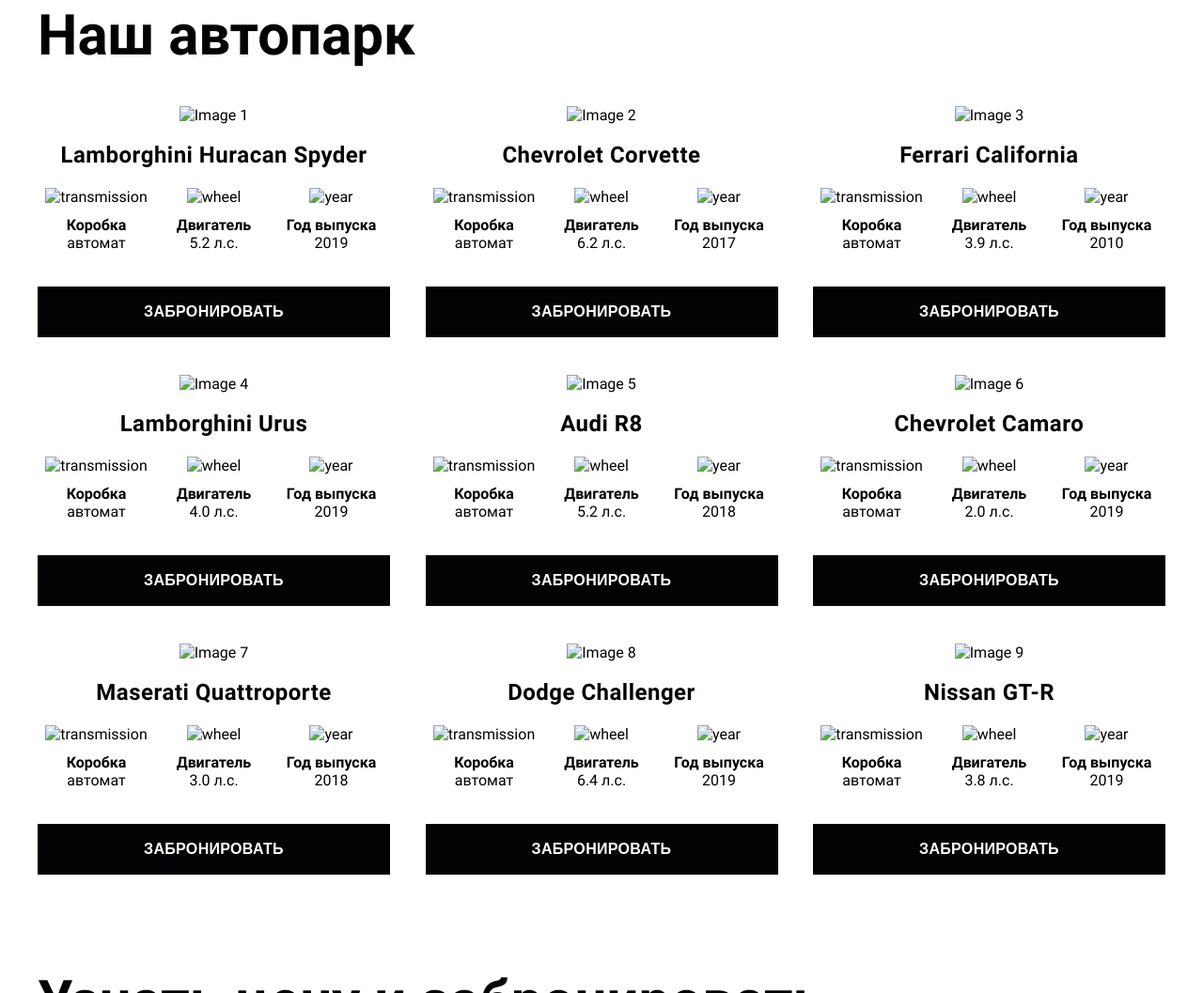
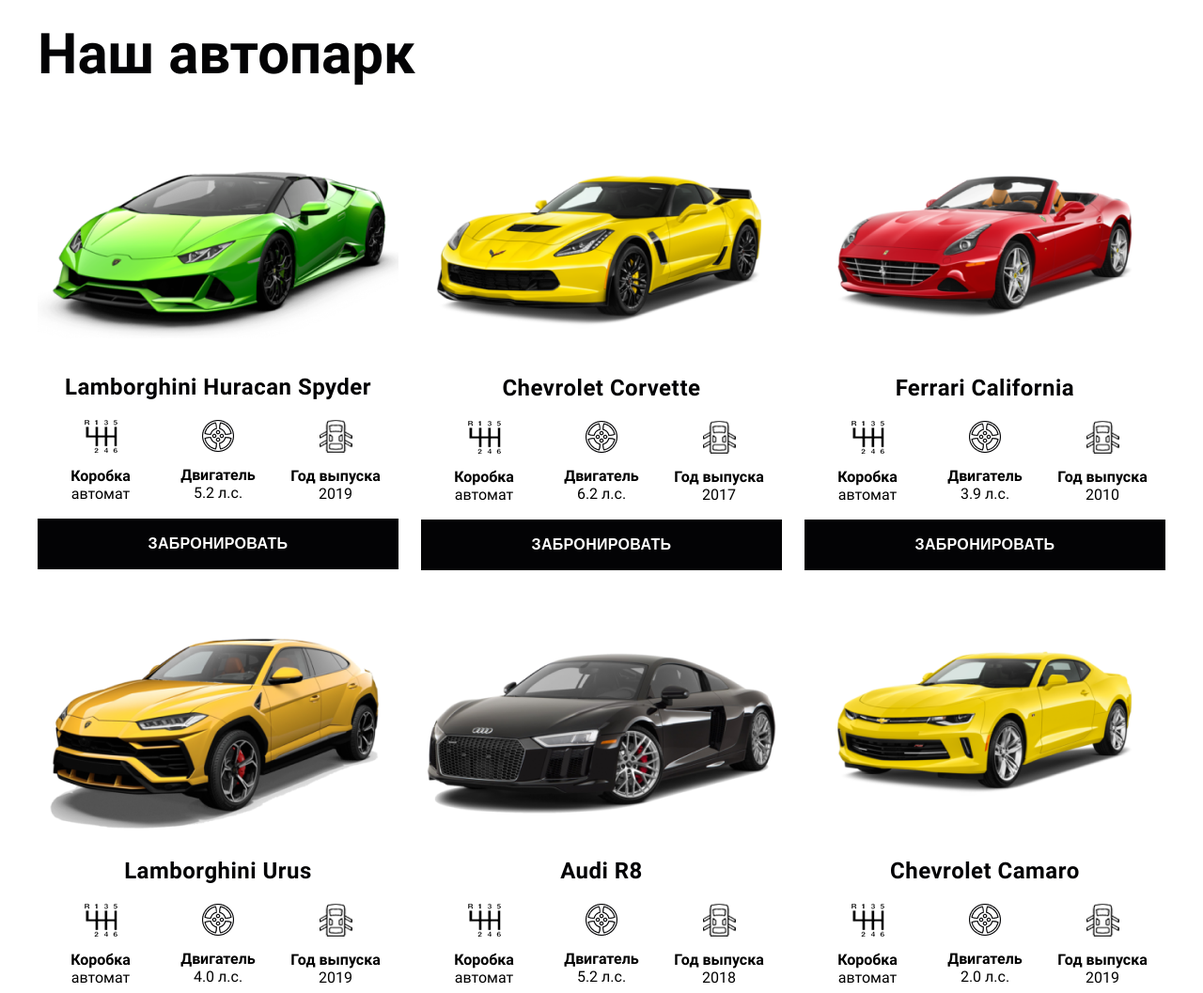
Before and after one commit to Katty00/Cars.github.io, a plain HTML site: page index.html in a window 1280 px wide. Shown: the part 870-1927 px from the top of the page at 94% size. Drawn offline with Linux system fonts and the light colour scheme; files that its build step writes are made by us from their sources; files whose address does not match are found by name.

Commit message:
Update index.html

```diff
--- a/index.html
+++ b/index.html
@@ -3,13 +3,13 @@
 <head>
     <meta charset="UTF-8">
     <title>Аренда премиальных автомобилей</title>
-    <link rel="stylesheet" href="styles/style.css">
+    <link rel="stylesheet" href="style.css">
 </head>
 <body>
 <header class="header">
     <div class="container">
         <div class="logo">
-            <img src="images/logo.png" alt="logo">
+            <img src="logo.png" alt="logo">
         </div>
         <nav class="menu">
             <ul>
@@ -48,22 +48,22 @@
         <div class="car-items">
             <div class="car-item">
                 <div class="car-item-image">
-                    <img src="images/1.png" alt="Image 1">
+                    <img src="1.png" alt="Image 1">
                 </div>
                 <div class="car-item-title">Lamborghini Huracan Spyder</div>
                 <div class="car-item-info">
                     <div class="car-item-point">
-                        <img src="images/transmission.png" alt="transmission">
+                        <img src="transmission.png" alt="transmission">
                         <div>Коробка</div>
                         <div>автомат</div>
                     </div>
                     <div class="car-item-point">
-                        <img src="images/wheel.png" alt="wheel">
+                        <img src="wheel.png" alt="wheel">
                         <div>Двигатель</div>
                         <div>5.2 л.с.</div>
                     </div>
                     <div class="car-item-point">
-                        <img src="images/year.png" alt="year">
+                        <img src="year.png" alt="year">
                         <div>Год выпуска</div>
                         <div>2019</div>
                     </div>
@@ -74,22 +74,22 @@
             </div>
             <div class="car-item">
                 <div class="car-item-image">
-                    <img src="images/2.png" alt="Image 2">
+                    <img src="2.png" alt="Image 2">
                 </div>
                 <div class="car-item-title">Chevrolet Corvette</div>
                 <div class="car-item-info">
                     <div class="car-item-point">
-                        <img src="images/transmission.png" alt="transmission">
+                        <img src="transmission.png" alt="transmission">
                         <div>Коробка</div>
                         <div>автомат</div>
                     </div>
                     <div class="car-item-point">
-                        <img src="images/wheel.png" alt="wheel">
+                        <img src="wheel.png" alt="wheel">
                         <div>Двигатель</div>
                         <div>6.2 л.с.</div>
                     </div>
                     <div class="car-item-point">
-                        <img src="images/year.png" alt="year">
+                        <img src="year.png" alt="year">
                         <div>Год выпуска</div>
                         <div>2017</div>
                     </div>
@@ -100,22 +100,22 @@
             </div>
             <div class="car-item">
                 <div class="car-item-image">
-                    <img src="images/3.png" alt="Image 3">
+                    <img src="3.png" alt="Image 3">
                 </div>
                 <div class="car-item-title">Ferrari California</div>
                 <div class="car-item-info">
                     <div class="car-item-point">
-                        <img src="images/transmission.png" alt="transmission">
+                        <img src="transmission.png" alt="transmission">
                         <div>Коробка</div>
                         <div>автомат</div>
                     </div>
                     <div class="car-item-point">
-                        <img src="images/wheel.png" alt="wheel">
+                        <img src="wheel.png" alt="wheel">
                         <div>Двигатель</div>
                         <div>3.9 л.с.</div>
                     </div>
                     <div class="car-item-point">
-                        <img src="images/year.png" alt="year">
+                        <img src="year.png" alt="year">
                         <div>Год выпуска</div>
                         <div>2010</div>
                     </div>
@@ -126,22 +126,22 @@
             </div>
             <div class="car-item">
                 <div class="car-item-image">
-                    <img src="images/4.png" alt="Image 4">
+                    <img src="4.png" alt="Image 4">
                 </div>
                 <div class="car-item-title">Lamborghini Urus</div>
                 <div class="car-item-info">
                     <div class="car-item-point">
-                        <img src="images/transmission.png" alt="transmission">
+                        <img src="transmission.png" alt="transmission">
                         <div>Коробка</div>
                         <div>автомат</div>
                     </div>
                     <div class="car-item-point">
-                        <img src="images/wheel.png" alt="wheel">
+                        <img src="wheel.png" alt="wheel">
                         <div>Двигатель</div>
                         <div>4.0 л.с.</div>
                     </div>
                     <div class="car-item-point">
-                        <img src="images/year.png" alt="year">
+                        <img src="year.png" alt="year">
                         <div>Год выпуска</div>
                         <div>2019</div>
                     </div>
@@ -152,22 +152,22 @@
             </div>
             <div class="car-item">
                 <div class="car-item-image">
-                    <img src="images/5.png" alt="Image 5">
+                    <img src="5.png" alt="Image 5">
                 </div>
                 <div class="car-item-title">Audi R8</div>
                 <div class="car-item-info">
                     <div class="car-item-point">
-                        <img src="images/transmission.png" alt="transmission">
+                        <img src="transmission.png" alt="transmission">
                         <div>Коробка</div>
                         <div>автомат</div>
                     </div>
                     <div class="car-item-point">
-                        <img src="images/wheel.png" alt="wheel">
+                        <img src="wheel.png" alt="wheel">
                         <div>Двигатель</div>
                         <div>5.2 л.с.</div>
                     </div>
                     <div class="car-item-point">
-                        <img src="images/year.png" alt="year">
+                        <img src="year.png" alt="year">
                         <div>Год выпуска</div>
                         <div>2018</div>
                     </div>
@@ -178,22 +178,22 @@
             </div>
             <div class="car-item">
                 <div class="car-item-image">
-                    <img src="images/6.png" alt="Image 6">
+                    <img src="6.png" alt="Image 6">
                 </div>
                 <div class="car-item-title">Chevrolet Camaro</div>
                 <div class="car-item-info">
                     <div class="car-item-point">
-                        <img src="images/transmission.png" alt="transmission">
+                        <img src="transmission.png" alt="transmission">
                         <div>Коробка</div>
                         <div>автомат</div>
                     </div>
                     <div class="car-item-point">
-                        <img src="images/wheel.png" alt="wheel">
+                        <img src="wheel.png" alt="wheel">
                         <div>Двигатель</div>
                         <div>2.0 л.с.</div>
                     </div>
                     <div class="car-item-point">
-                        <img src="images/year.png" alt="year">
+                        <img src="year.png" alt="year">
                         <div>Год выпуска</div>
                         <div>2019</div>
                     </div>
@@ -204,22 +204,22 @@
             </div>
             <div class="car-item">
                 <div class="car-item-image">
-                    <img src="images/7.png" alt="Image 7">
+                    <img src="7.png" alt="Image 7">
                 </div>
                 <div class="car-item-title">Maserati Quattroporte</div>
                 <div class="car-item-info">
                     <div class="car-item-point">
-                        <img src="images/transmission.png" alt="transmission">
+                        <img src="transmission.png" alt="transmission">
                         <div>Коробка</div>
                         <div>автомат</div>
                     </div>
                     <div class="car-item-point">
-                        <img src="images/wheel.png" alt="wheel">
+                        <img src="wheel.png" alt="wheel">
                         <div>Двигатель</div>
                         <div>3.0 л.с.</div>
                     </div>
                     <div class="car-item-point">
-                        <img src="images/year.png" alt="year">
+                        <img src="year.png" alt="year">
                         <div>Год выпуска</div>
                         <div>2018</div>
                     </div>
@@ -231,22 +231,22 @@
 
             <div class="car-item">
                 <div class="car-item-image">
-                    <img src="images/8.png" alt="Image 8">
+                    <img src="8.png" alt="Image 8">
                 </div>
                 <div class="car-item-title">Dodge Challenger</div>
                 <div class="car-item-info">
                     <div class="car-item-point">
-                        <img src="images/transmission.png" alt="transmission">
+                        <img src="transmission.png" alt="transmission">
                         <div>Коробка</div>
                         <div>автомат</div>
                     </div>
                     <div class="car-item-point">
-                        <img src="images/wheel.png" alt="wheel">
+                        <img src="wheel.png" alt="wheel">
                         <div>Двигатель</div>
                         <div>6.4 л.с.</div>
                     </div>
                     <div class="car-item-point">
-                        <img src="images/year.png" alt="year">
+                        <img src="year.png" alt="year">
                         <div>Год выпуска</div>
                         <div>2019</div>
                     </div>
@@ -258,22 +258,22 @@
 
             <div class="car-item">
                 <div class="car-item-image">
-                    <img src="images/9.png" alt="Image 9">
+                    <img src="9.png" alt="Image 9">
                 </div>
                 <div class="car-item-title">Nissan GT-R</div>
                 <div class="car-item-info">
                     <div class="car-item-point">
-                        <img src="images/transmission.png" alt="transmission">
+                        <img src="transmission.png" alt="transmission">
                         <div>Коробка</div>
                         <div>автомат</div>
                     </div>
                     <div class="car-item-point">
-                        <img src="images/wheel.png" alt="wheel">
+                        <img src="wheel.png" alt="wheel">
                         <div>Двигатель</div>
                         <div>3.8 л.с.</div>
                     </div>
                     <div class="car-item-point">
-                        <img src="images/year.png" alt="year">
+                        <img src="year.png" alt="year">
                         <div>Год выпуска</div>
                         <div>2019</div>
                     </div>
@@ -297,7 +297,7 @@
             <input type="text" class="price-input" placeholder="Автомобиль, который вас интересует">
             <button class="button">Узнать цену</button>
         </form>
-        <img src="images/rolls.png" alt="rolls" class="price-image">
+        <img src="rolls.png" alt="rolls" class="price-image">
     </div>
 </section>
 </section>
@@ -305,7 +305,7 @@
 <footer class="footer">
     <div class="container">
         <div class="logo">
-            <img src="images/logo.png" alt="logo">
+            <img src="logo.png" alt="logo">
         </div>
         <div class="rights">Все права защищены</div>
     </div>
```
